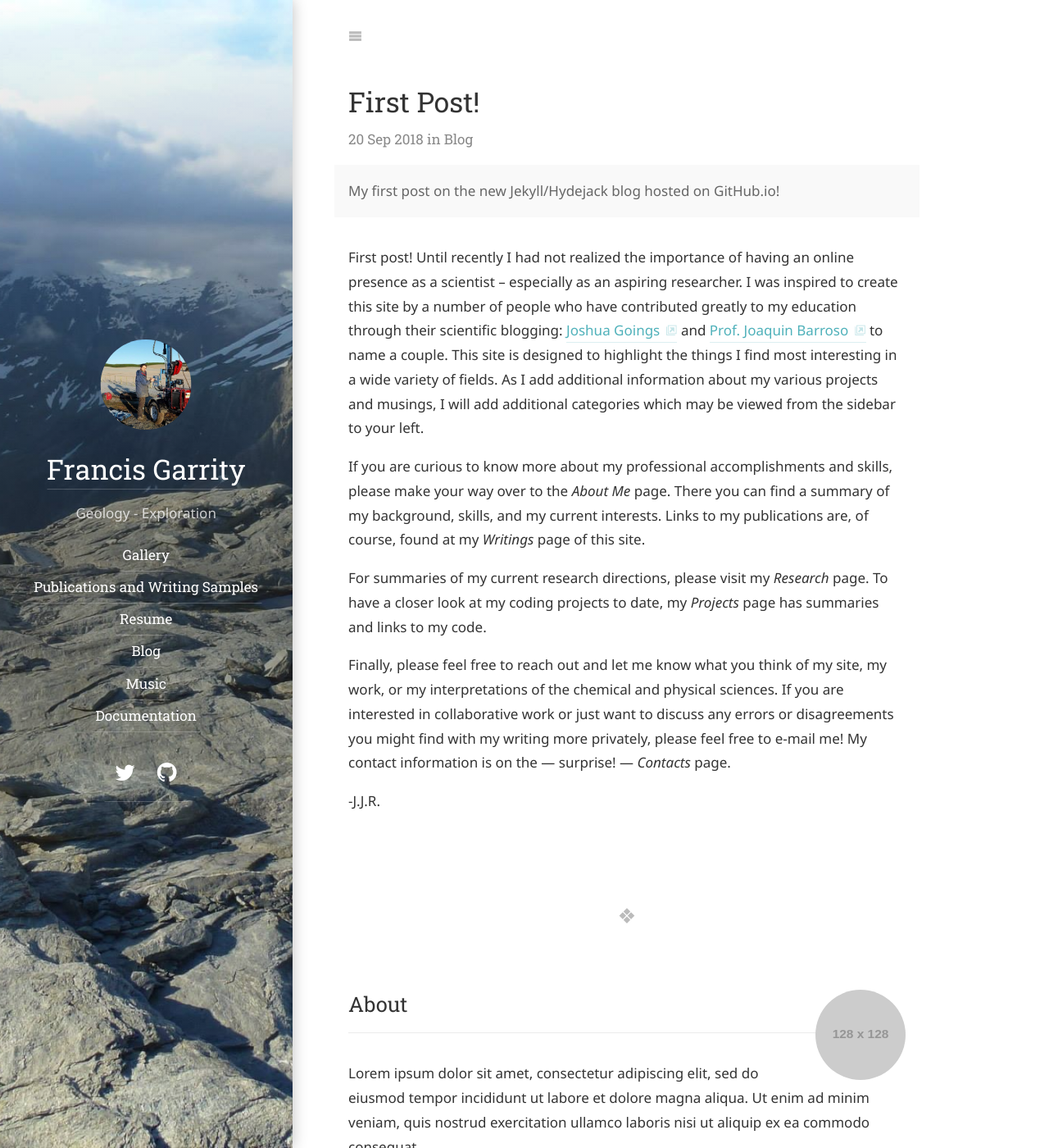
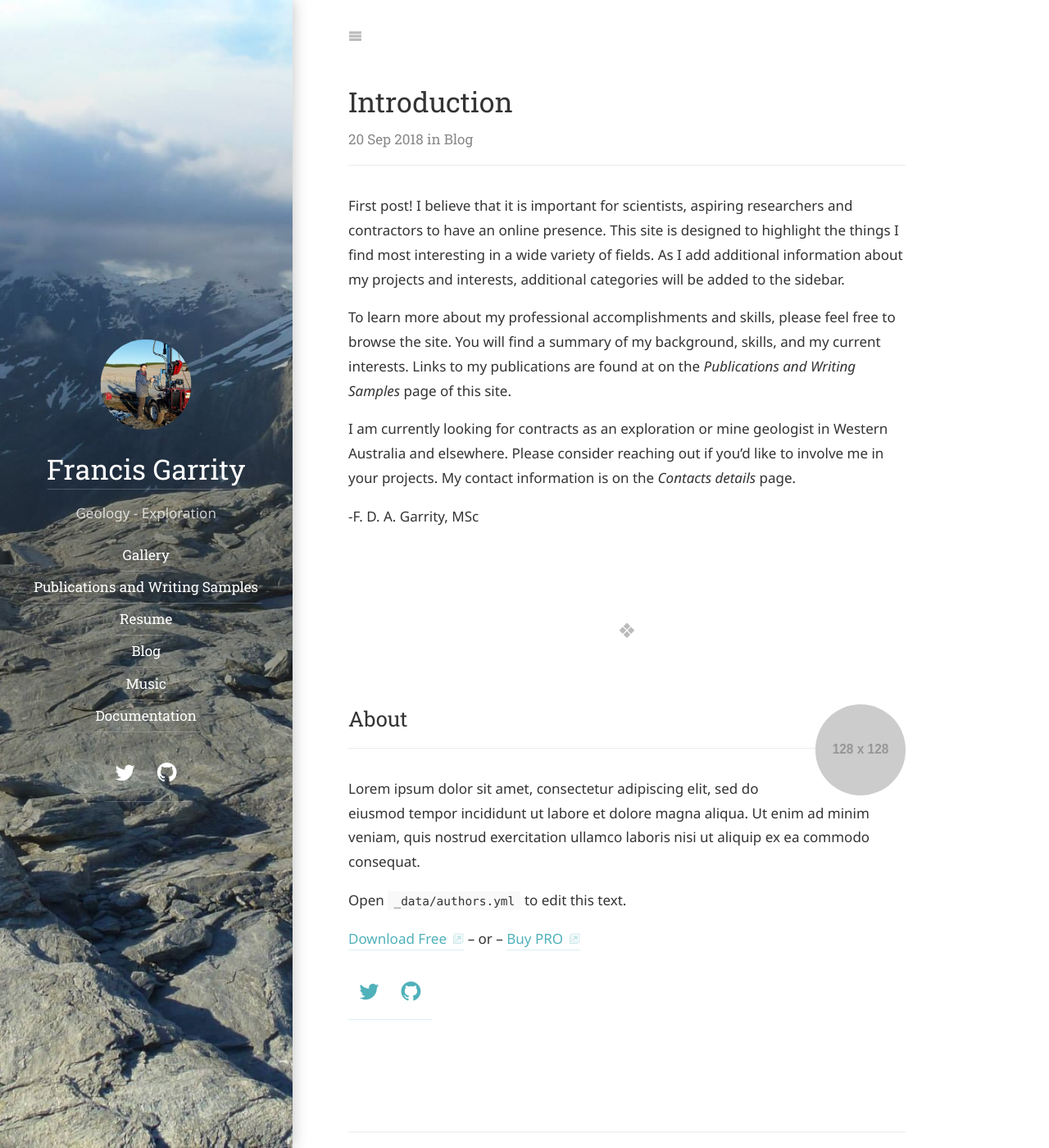
Before and after one commit to FrancisGarrity/Francis111, a Jekyll site: the page built from blog/_posts/2018-09-20-first-post.md, in a window 1280 px wide and 1400 px high. Shown: the whole window at 82% size. Built offline with Jekyll 4.4.1, drawn with Linux system fonts in a browser that asks for light colours; some web fonts are replaced.

Commit message:
Update 2018-09-20-first-post.md

```diff
--- a/blog/_posts/2018-09-20-first-post.md
+++ b/blog/_posts/2018-09-20-first-post.md
@@ -1,15 +1,13 @@
 ---
 layout: post
-title: First Post!
+title: Introduction
 description: >
-  My first post on the new Jekyll/Hydejack blog hosted on GitHub.io!
+
 ---
-First post! Until recently I had not realized the importance of having an online presence as a scientist -- especially as an aspiring researcher. I was inspired to create this site by a number of people who have contributed greatly to my education through their scientific blogging: <a href="http://joshuagoings.com">Joshua Goings</a> and <a href="https://joaquinbarroso.com" target="_blank" rel="noopener">Prof. Joaquin Barroso</a> to name a couple. This site is designed to highlight the things I find most interesting in a wide variety of fields. As I add additional information about my various projects and musings, I will add additional categories which may be viewed from the sidebar to your left.
+First post! I believe that it is important for scientists, aspiring researchers and contractors to have an online presence. This site is designed to highlight the things I find most interesting in a wide variety of fields. As I add additional information about my projects and interests, additional categories will be added to the sidebar.
 
-If you are curious to know more about my professional accomplishments and skills, please make your way over to the *About Me* page. There you can find a summary of my background, skills, and my current interests. Links to my publications are, of course, found at my *Writings* page of this site.
+To learn more about my professional accomplishments and skills, please feel free to browse the site. You will find a summary of my background, skills, and my current interests. Links to my publications are found at on the *Publications and Writing Samples* page of this site.
 
-For summaries of my current research directions, please visit my *Research* page. To have a closer look at my coding projects to date, my *Projects* page has summaries and links to my code.
+I am currently looking for contracts as an exploration or mine geologist in Western Australia and elsewhere. Please consider reaching out if you'd like to involve me in your projects. My contact information is on the *Contacts details* page.
 
-Finally, please feel free to reach out and let me know what you think of my site, my work, or my interpretations of the chemical and physical sciences. If you are interested in collaborative work or just want to discuss any errors or disagreements you might find with my writing more privately, please feel free to e-mail me! My contact information is on the &mdash; surprise! &mdash; *Contacts* page.
-
--J.J.R.
+-F. D. A. Garrity, MSc
```
